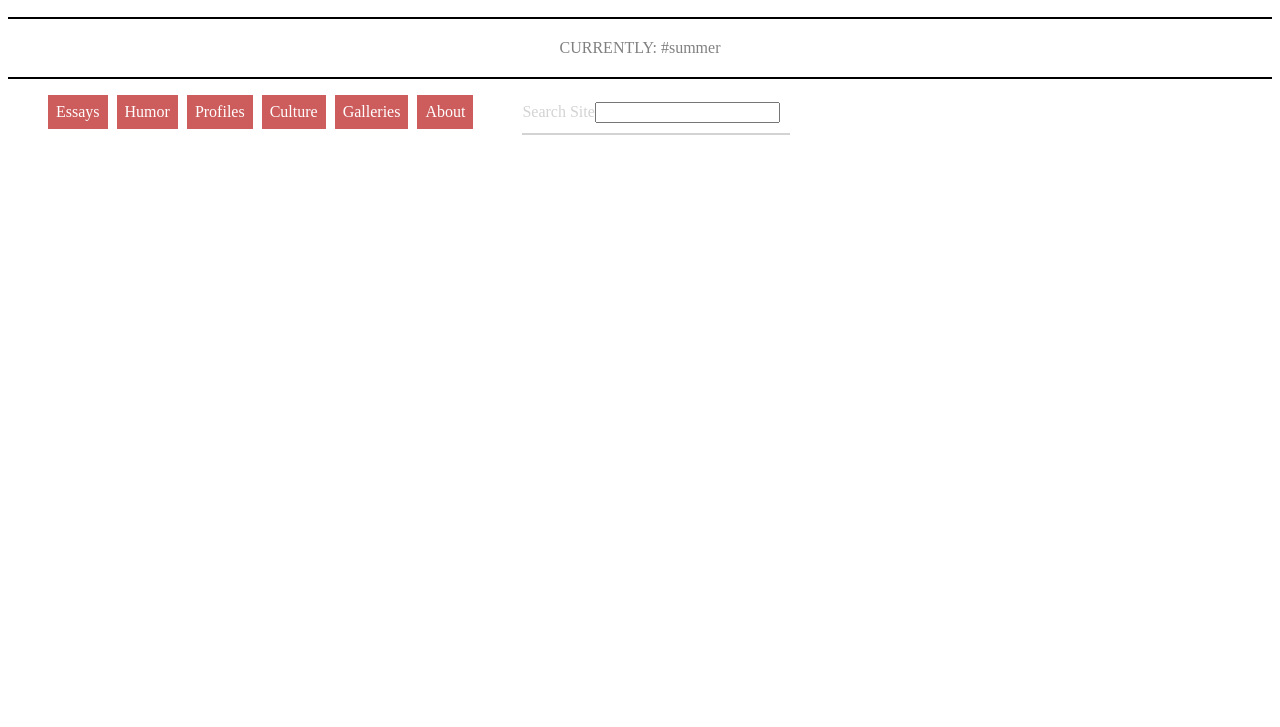
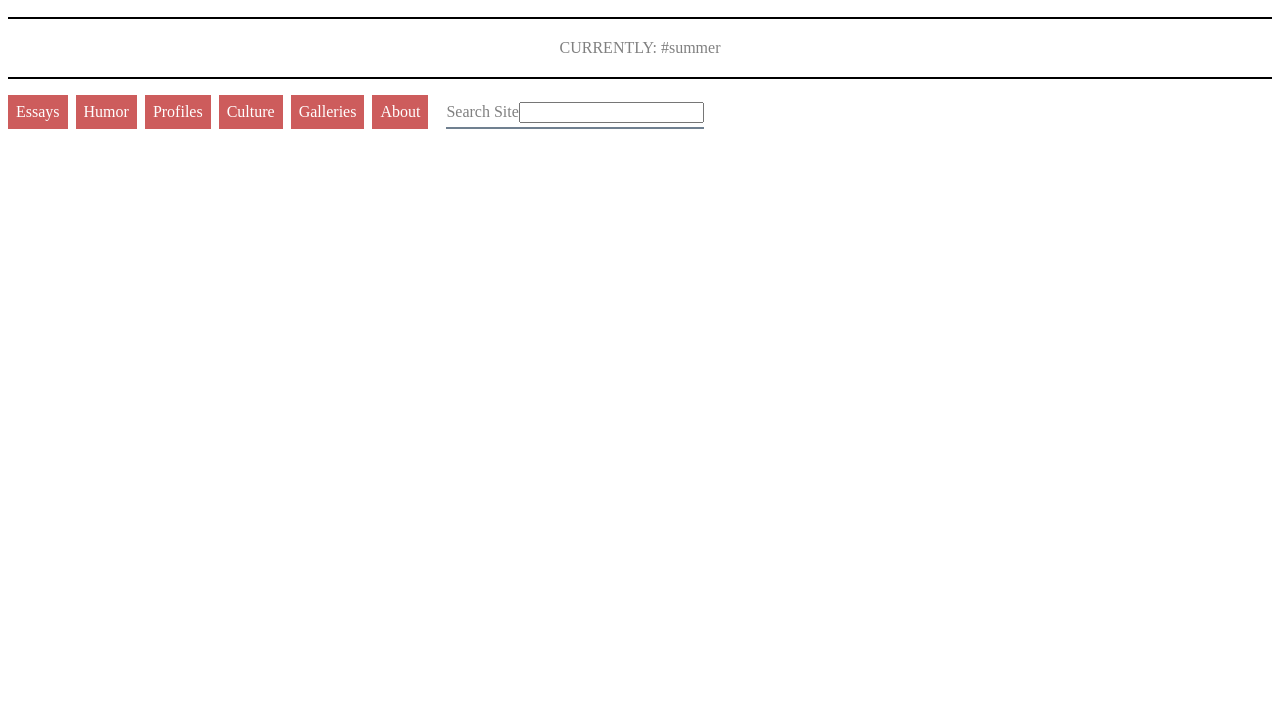
Before and after one commit to grosspath/assignment-02, a plain HTML site: page assignment-files/04-mini-nav-menu/index.html in a window 1280 px wide. Shown: the part 73-800 px from the top of the page. Drawn offline with Linux system fonts and the light colour scheme.

Commit message:
finished projects

```diff
--- a/assignment-files/04-mini-nav-menu/CSS/style.css
+++ b/assignment-files/04-mini-nav-menu/CSS/style.css
@@ -1,8 +1,11 @@
+
+
 #app-container {
-  font-family: "Futura"
+  box-sizing: border-box;
+  font-family: "Futura";
 }
 
-.header{
+.header {
   font-weight: 400;
   padding-bottom: 10px;
 }
@@ -15,23 +18,29 @@
   color: grey;
   font-weight: lighter;
 }
-
+.nospace {
+  margin: 0;
+  padding: 0;
+}
 .choices {
     background-color: rgb(205, 92, 92);
     color: white;
+    display: inline-block;
     padding: 8px;
-    display: inline-block;
-    margin-right: 5px;
+    margin-right: 4px;
 }
 
 .search {
   list-style: none;
-  display: inline-block;
-  color: lightgrey;
-  padding-top: 0px;
-  padding-bottom: 10px;
-  border-bottom: 2px lightgrey solid;
-  margin: 0px 10px 10px 40px;
-  padding-right: 10px;
+  color: grey;
+  font-weight: medium;
+  text-decoration: none;
+  padding-bottom: 4px;
+  border-bottom: 2px slategrey solid;
+  margin: 0px;
   max-width: 100%;
+  margin-left: 10px;
+
+
+display: inline-block;
 }
--- a/assignment-files/04-mini-nav-menu/index.html
+++ b/assignment-files/04-mini-nav-menu/index.html
@@ -8,7 +8,8 @@
     <div id="app-container">
       <h1 class="header">Navigation Menu</h1>
       <p class="season">CURRENTLY:  #summer</p>
-      <ul>
+      <ul class="nospace">
+
           <li class="choices">Essays</li>
           <li class="choices">Humor</li>
           <li class="choices">Profiles</li>
@@ -16,6 +17,7 @@
           <li class="choices">Galleries</li>
           <li class="choices">About</li>
           <li class="search">Search Site<input type="text"/>
+
       </ul>
     </body>
   </head>
```
Lines whose indentation alone changed are shown as unchanged.
